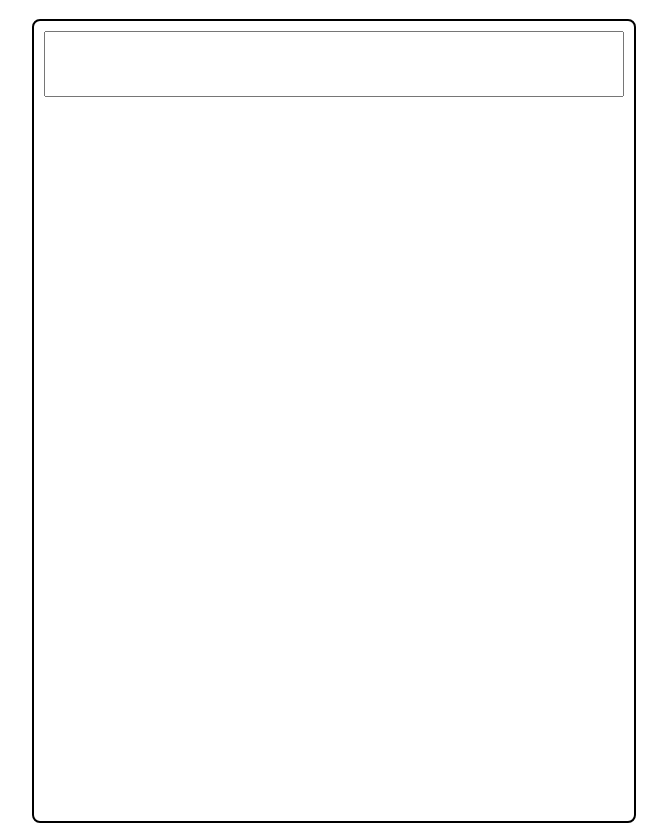
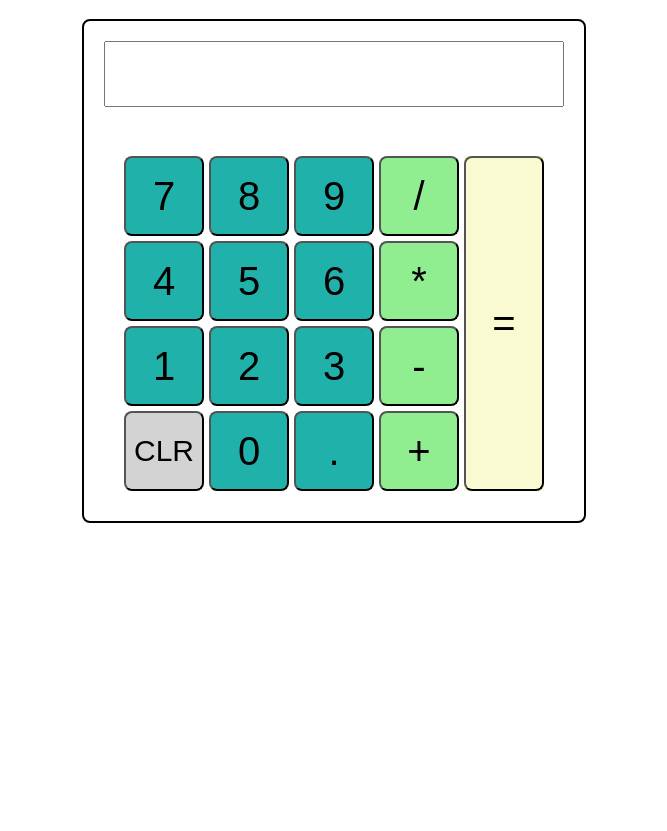
Before and after one commit to AlderSan/calculator-project, a plain HTML site: page index.html in a window 1280 px wide. Shown: the part 61-892 px from the top of the page, without its empty margins (306-973 px from the left). After the commit the page ends 800 px from the top, so only its background shows below. Drawn offline with Linux system fonts and the light colour scheme.

Commit message:
Create calculator buttons and styles

```diff
--- a/index.html
+++ b/index.html
@@ -11,6 +11,36 @@
     <h1 class="title">Alder's Basic Calculator</h1>
     <div class="calculator-body">
         <input type="text" class="calc-window">
+        <div class="button-container">
+            <div class="button-container column">
+                <button class="button number">7</button>
+                <button class="button number">4</button>
+                <button class="button number">1</button>
+                <button class="button clear">CLR</button>
+            </div>
+            <div class="button-container column">
+                <button class="button number">8</button>
+                <button class="button number">5</button>
+                <button class="button number">2</button>
+                <button class="button number">0</button>
+            </div>
+            <div class="button-container column">
+                <button class="button number">9</button>
+                <button class="button number">6</button>
+                <button class="button number">3</button>
+                <button class="button number">.</button>
+            </div>
+            <div class="button-container column">
+                <button class="button operator">/</button>
+                <button class="button operator">*</button>
+                <button class="button operator">-</button>
+                <button class="button operator">+</button>
+            </div>
+            <div class="button-container equals">
+                <button class="button equals">=</button>
+            </div>
+        </div>
+
     </div>
 
 </body>
--- a/styles.css
+++ b/styles.css
@@ -1,18 +1,55 @@
+. {
+    font-family : Arial, Helvetica, sans-serif;
+}
+
 .title {
     text-align: center;
 }
 .calculator-body {
     border : 2px solid black;
     border-radius: 8px;
-    height : 800px;
-    width : 600px;
+    height : 500px;
+    width : 500px;
     margin: auto;
     display: flex;
     flex-direction: column;
 }
+.button-container {
+    margin: auto;
+    display: flex;
+    gap: 5px;
+    align-items: stretch;
+}
+.column {
+    flex-direction: column;
+}
 .calc-window {
     height: 60px;
-    margin: 10px;
+    margin: 20px;
     text-align: right;
     font-size: 40px;
 }
+.button {
+    height: 80px;
+    width: 80px;
+    font-size: 40px;
+    border-radius: 8px;
+}
+
+.number {
+    background-color: lightseagreen;
+}
+
+.operator {
+    background-color: lightgreen;
+}
+
+.equals {
+    background-color: lightgoldenrodyellow;
+    height: 100%;
+}
+
+.clear {
+    background-color: lightgray;
+    font-size: 30px;
+}
```
